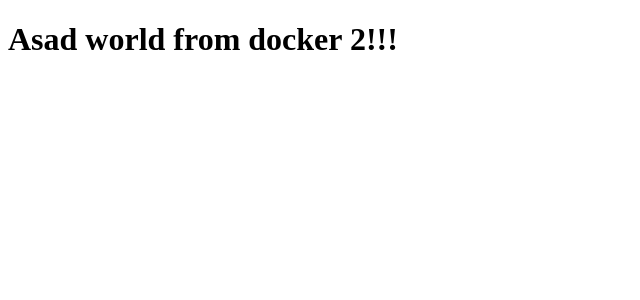
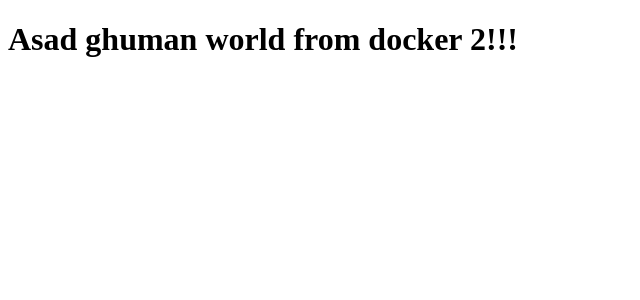
Before and after one commit to asadghuman/react-starter, a React (Create React App) app: page / in a window 1280 px wide. Shown: the top 300 px of the page, without its empty margins (0-640 px from the left). Built offline with nearby package versions, Linux system fonts and the light colour scheme.

Commit message:
3rd docker commit

```diff
--- a/src/App.js
+++ b/src/App.js
@@ -3,7 +3,7 @@ import React from 'react';
 function App() {
   return (
     <div>
-      <h1>Asad world from docker 2!!!</h1>
+      <h1>Asad ghuman world from docker 2!!!</h1>
     </div>
   );
 }
```
